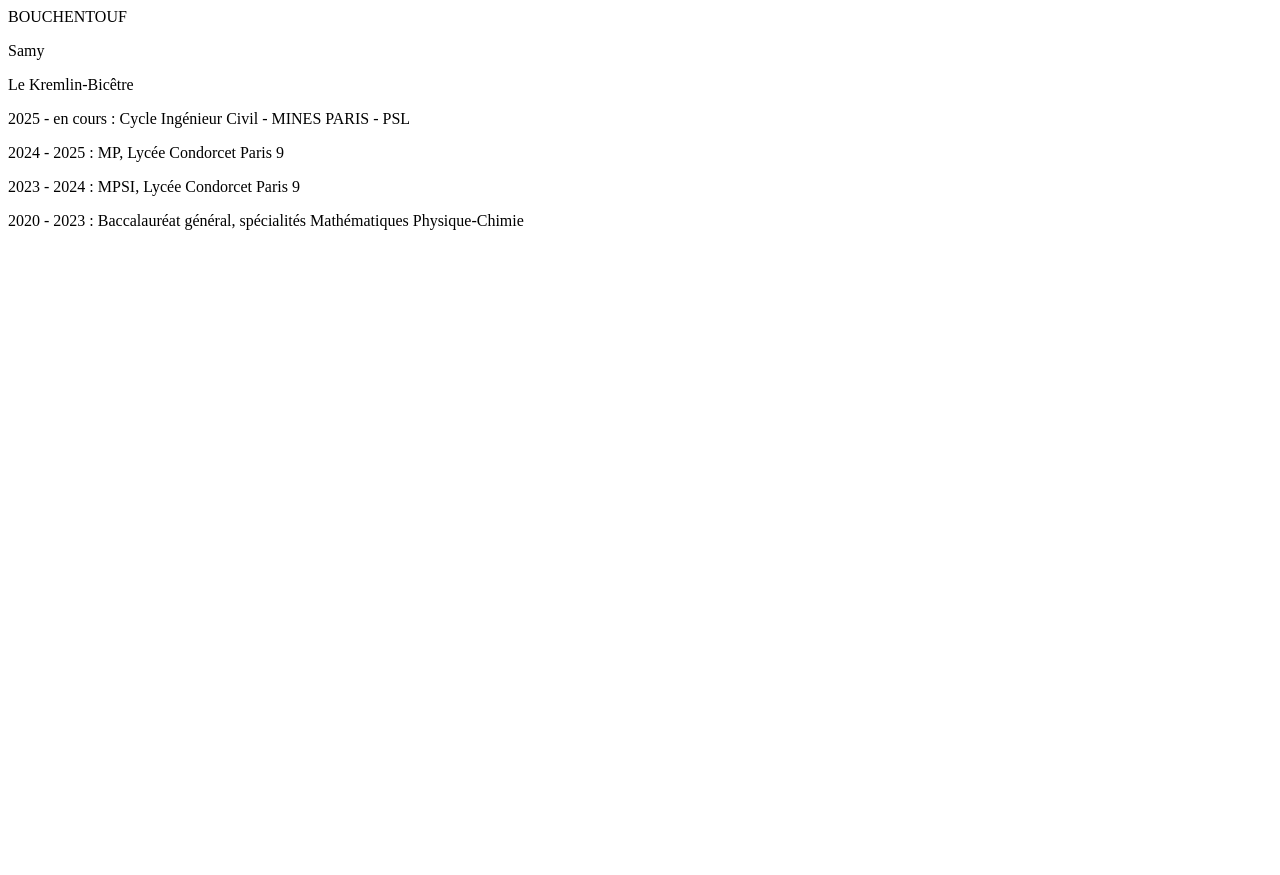
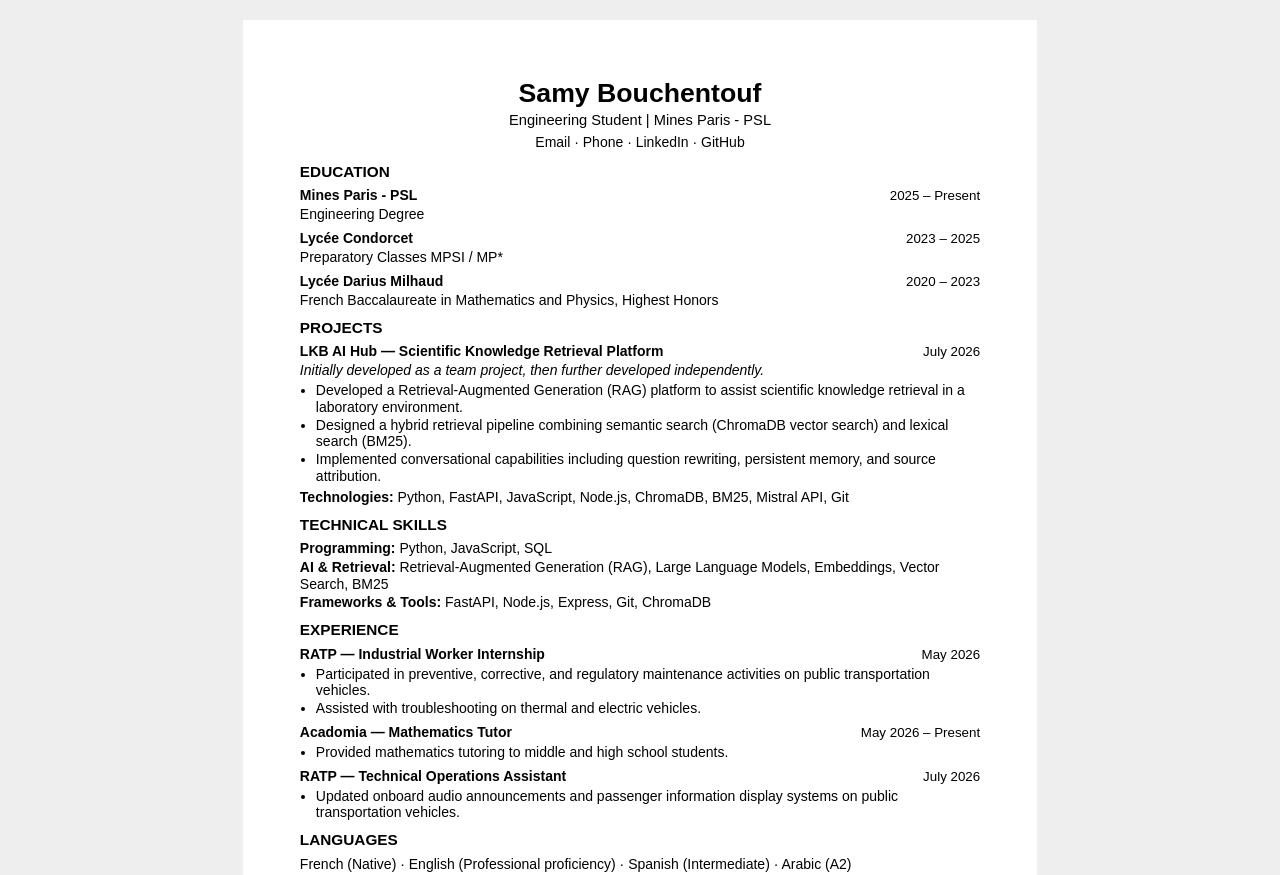
Before and after one commit to samy-bouchentouf/samy-bouchentouf.github.io, a plain HTML site: page index.html in a window 1280 px wide. Shown: the top 875 px of the page. Before the commit the page ends 800 px from the top, so only its background shows below. Drawn offline with Linux system fonts and the light colour scheme.

Commit message:
Contenu ok

```diff
--- a/index.css
+++ b/index.css
@@ -1,28 +1,114 @@
-/* Style général */
+/* Page setup */
 body {
-  font-family: Arial, Helvetica, sans-serif;
-  background-color: #ffffff;
-  color: #111;
-  margin: 40px;
-  line-height: 1.5;}
+    font-family: Arial, Helvetica, sans-serif;
+    font-size: 10.5pt;
+    line-height: 1.2;
+    color: #000;
+    background: #eee;
+}
 
-body p:first-child {
-  font-size: 28px;
-  font-weight: bold;
-  letter-spacing: 1px;
-  margin-bottom: 0;}
+/* A4 paper layout */
+.resume {
+    width: 210mm;
+    min-height: 297mm;
+    margin: 20px auto;
+    background: white;
+    padding: 15mm;
+    box-sizing: border-box;
+    overflow: hidden;
+}
 
-body p:nth-child(2) {
-  font-size: 22px;
-  margin-top: 0;
-  margin-bottom: 10px;}
+/* Header */
+header {
+    text-align: center;
+    margin-bottom: 12px;
+}
 
-body p:nth-child(3) {
-  color: #555;
-  margin-bottom: 25px;}
+h1 {
+    font-size: 20pt;
+    margin: 0 0 3px 0;
+}
 
-body p:nth-child(n+4) {
-  margin: 6px 0;
-  padding-left: 10px;
-  border-left: 3px solid #000;
-  font-size: 15px;}
+.subtitle {
+    font-size: 11pt;
+    margin: 0 0 5px 0;
+}
+
+header p {
+    margin: 0;
+}
+
+/* Section titles */
+section {
+    margin-bottom: 10px;
+}
+
+h2 {
+    font-size: 11.5pt;
+    font-weight: bold;
+    text-transform: uppercase;
+    margin: 0 0 6px 0;
+}
+
+/* Entries */
+.entry {
+    margin-bottom: 7px;
+}
+
+.title {
+    display: flex;
+    justify-content: space-between;
+    align-items: baseline;
+}
+
+.title strong {
+    font-weight: bold;
+}
+
+.title span {
+    white-space: nowrap;
+    font-size: 10pt;
+}
+
+/* Paragraphs */
+p {
+    margin: 2px 0;
+}
+
+.italic {
+    font-style: italic;
+}
+
+/* Lists */
+ul {
+    margin: 3px 0 4px 16px;
+    padding: 0;
+}
+
+li {
+    margin-bottom: 1px;
+}
+
+/* Links */
+a {
+    color: black;
+    text-decoration: none;
+}
+
+a:hover {
+    text-decoration: underline;
+}
+
+/* Print settings */
+@media print {
+    body {
+        background: white;
+    }
+
+    .resume {
+        margin: 0;
+        width: 210mm;
+        min-height: 297mm;
+        padding: 15mm;
+    }
+}
--- a/index.html
+++ b/index.html
@@ -1,13 +1,185 @@
-<html>
-  <head>
-    <link rel="stylesheet" href="resume.css">
-  </head>
-  <body>
-     <p> BOUCHENTOUF </p>
-     <p> Samy </p>
-     <p> Le Kremlin-Bicêtre </p>
-     <p>2025 - en cours : Cycle Ingénieur Civil - MINES PARIS - PSL </p>
-     <p>2024 - 2025 : MP, Lycée Condorcet Paris 9 </p>
-     <p>2023 - 2024 : MPSI, Lycée Condorcet Paris 9 </p>
-     <p>2020 - 2023 : Baccalauréat général, spécialités Mathématiques Physique-Chimie </p>  </body>
+<!DOCTYPE html>
+<html lang="en">
+<head>
+    <meta charset="UTF-8">
+    <title>Samy Bouchentouf - Resume</title>
+    <link rel="stylesheet" href="index.css">
+</head>
+
+<body>
+
+<div class="resume">
+
+    <header>
+        <h1>Samy Bouchentouf</h1>
+        <p class="subtitle">Engineering Student | Mines Paris - PSL</p>
+        <p>
+            Email · Phone ·
+            <a href="#">LinkedIn</a> ·
+            <a href="#">GitHub</a>
+        </p>
+    </header>
+
+
+    <section>
+        <h2>Education</h2>
+
+        <div class="entry">
+            <div class="title">
+                <strong>Mines Paris - PSL</strong>
+                <span>2025 – Present</span>
+            </div>
+            <p>Engineering Degree</p>
+        </div>
+
+        <div class="entry">
+            <div class="title">
+                <strong>Lycée Condorcet</strong>
+                <span>2023 – 2025</span>
+            </div>
+            <p>Preparatory Classes MPSI / MP*</p>
+        </div>
+
+        <div class="entry">
+            <div class="title">
+                <strong>Lycée Darius Milhaud</strong>
+                <span>2020 – 2023</span>
+            </div>
+            <p>
+                French Baccalaureate in Mathematics and Physics,
+                Highest Honors
+            </p>
+        </div>
+
+    </section>
+
+
+    <section>
+        <h2>Projects</h2>
+
+        <div class="entry">
+
+            <div class="title">
+                <strong>LKB AI Hub — Scientific Knowledge Retrieval Platform</strong>
+                <span>July 2026</span>
+            </div>
+
+            <p class="italic">
+                Initially developed as a team project, then further developed independently.
+            </p>
+
+            <ul>
+                <li>
+                    Developed a Retrieval-Augmented Generation (RAG) platform
+                    to assist scientific knowledge retrieval in a laboratory environment.
+                </li>
+                <li>
+                    Designed a hybrid retrieval pipeline combining semantic search
+                    (ChromaDB vector search) and lexical search (BM25).
+                </li>
+                <li>
+                    Implemented conversational capabilities including question
+                    rewriting, persistent memory, and source attribution.
+                </li>
+            </ul>
+
+            <p>
+                <strong>Technologies:</strong>
+                Python, FastAPI, JavaScript, Node.js, ChromaDB,
+                BM25, Mistral API, Git
+            </p>
+
+        </div>
+
+    </section>
+
+
+    <section>
+        <h2>Technical Skills</h2>
+
+        <p>
+            <strong>Programming:</strong>
+            Python, JavaScript, SQL
+        </p>
+
+        <p>
+            <strong>AI & Retrieval:</strong>
+            Retrieval-Augmented Generation (RAG), Large Language Models,
+            Embeddings, Vector Search, BM25
+        </p>
+
+        <p>
+            <strong>Frameworks & Tools:</strong>
+            FastAPI, Node.js, Express, Git, ChromaDB
+        </p>
+
+    </section>
+
+
+    <section>
+        <h2>Experience</h2>
+
+        <div class="entry">
+            <div class="title">
+                <strong>RATP — Industrial Worker Internship</strong>
+                <span>May 2026</span>
+            </div>
+
+            <ul>
+                <li>
+                    Participated in preventive, corrective, and regulatory
+                    maintenance activities on public transportation vehicles.
+                </li>
+                <li>
+                    Assisted with troubleshooting on thermal and electric vehicles.
+                </li>
+            </ul>
+        </div>
+
+
+        <div class="entry">
+            <div class="title">
+                <strong>Acadomia — Mathematics Tutor</strong>
+                <span>May 2026 – Present</span>
+            </div>
+
+            <ul>
+                <li>
+                    Provided mathematics tutoring to middle and high school students.
+                </li>
+            </ul>
+        </div>
+
+
+        <div class="entry">
+            <div class="title">
+                <strong>RATP — Technical Operations Assistant</strong>
+                <span>July 2026</span>
+            </div>
+
+            <ul>
+                <li>
+                    Updated onboard audio announcements and passenger information
+                    display systems on public transportation vehicles.
+                </li>
+            </ul>
+        </div>
+
+    </section>
+
+
+    <section>
+        <h2>Languages</h2>
+
+        <p>
+            French (Native) · English (Professional proficiency) ·
+            Spanish (Intermediate) · Arabic (A2)
+        </p>
+
+    </section>
+
+
+</div>
+
+</body>
 </html>
```
